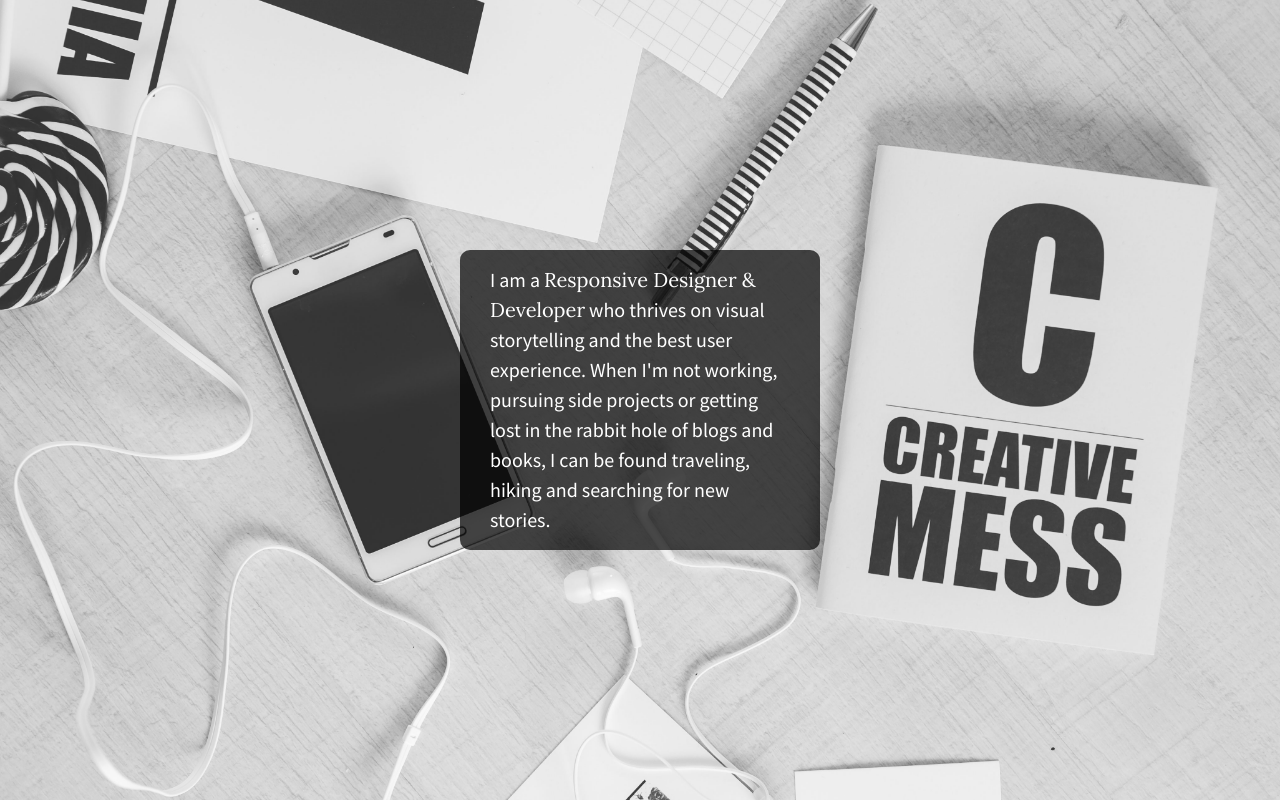
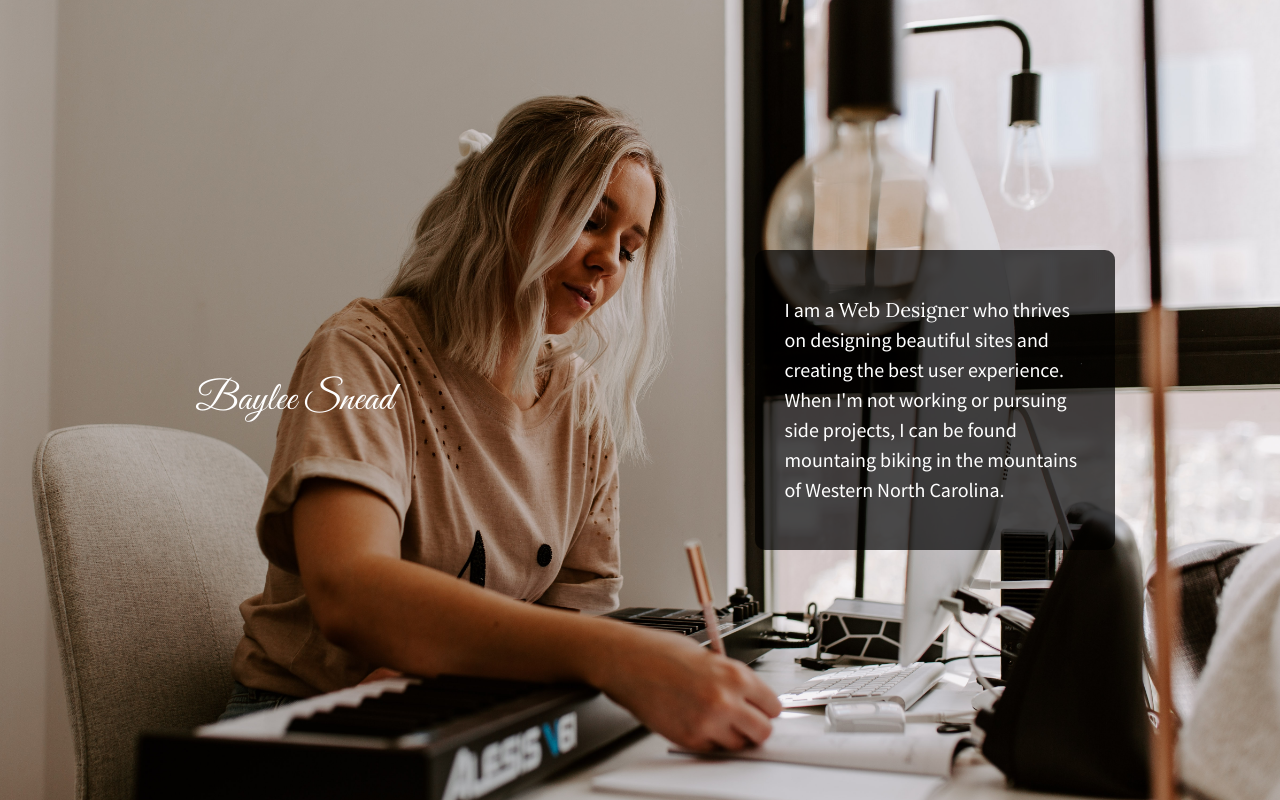
Before and after one commit to Baylee-Snead/flexbox-center-content-2, a plain HTML site: page index.html in a window 1280 px wide. Drawn offline with nearby package versions, Linux system fonts and the light colour scheme.

Commit message:
customized starter code, added another div in same container

```diff
--- a/css/main.css
+++ b/css/main.css
@@ -97,7 +97,7 @@ textarea {
 
 /*Large Background Image*/
 html {
-    background: url(../img/bkgd2.jpg) no-repeat center center fixed;
+    background: url(../img/girl-desk.jpg) no-repeat center center fixed;
     background-size: cover;
     height: 100%;
 }
@@ -108,8 +108,10 @@ body {
 
 .wrapper {
     display: flex;
-    justify-content: center;
+    justify-content: flex-end;
     align-items: center;
+    justify-content: space-around;
+    flex-wrap: wrap;
     margin: 0;
     height: 100%;
     width: 100%;
@@ -132,9 +134,22 @@ body {
     height: 300px;
 }
 
+#content-2 {
+  display: flex;
+  align-items: center;
+  justify-content: center;
+  font-family: 'Great Vibes', cursive;
+  color: #fff;
+  font-size: 2.5em;
+  line-height: 1.5em;
+  padding: 0px 30px;
+  border-radius: 10px;
+}
+
 #content p span {
     font-family: 'Lora', sans-serif;
 }
+
 
 
 
--- a/index.html
+++ b/index.html
@@ -14,6 +14,7 @@
         <link rel="stylesheet" href="css/main.css">
         <script src="js/vendor/modernizr-2.8.3.min.js"></script>
         <link href="https://fonts.googleapis.com/css?family=Lora|Source+Sans+Pro:400,700" rel="stylesheet">
+        <link href="https://fonts.googleapis.com/css?family=Great+Vibes&display=swap" rel="stylesheet">
     </head>
     <body>
         <!--[if lt IE 8]>
@@ -23,8 +24,11 @@
         <!-- Add your site or application content here -->
 
         <section class="wrapper">
+          <div id="content-2">
+            <p>Baylee Snead</p><br>
+          </div>
             <div id="content">
-                <p>I am a <span>Responsive Designer & Developer</span> who thrives on visual storytelling and the best user experience. When I'm not working, pursuing side projects or getting lost in the rabbit hole of blogs and books, I can be found traveling, hiking and searching for new stories.</p>
+                <p>I am a <span>Web Designer</span> who thrives on designing beautiful sites and creating the best user experience. When I'm not working or pursuing side projects, I can be found mountaing biking in the mountains of Western North Carolina.</p>
             </div>
         </section>
 
```
Also changed, not shown: img/girl-desk.jpg (added).
